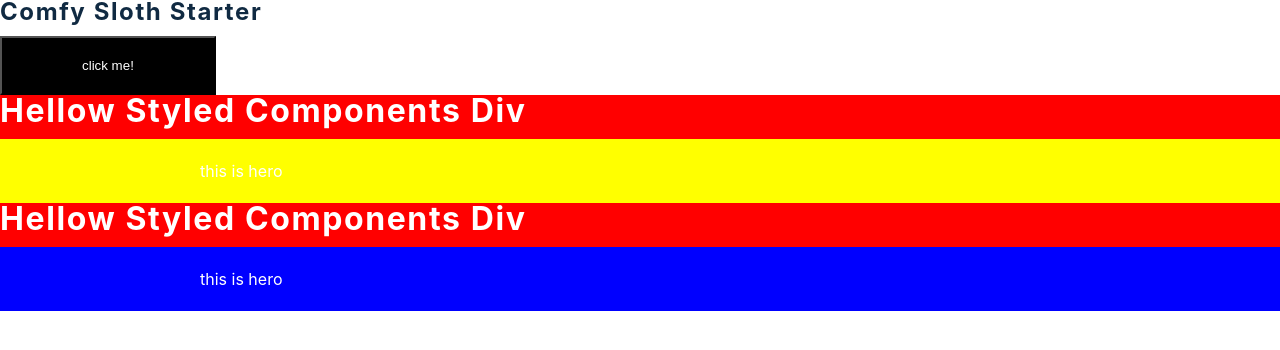
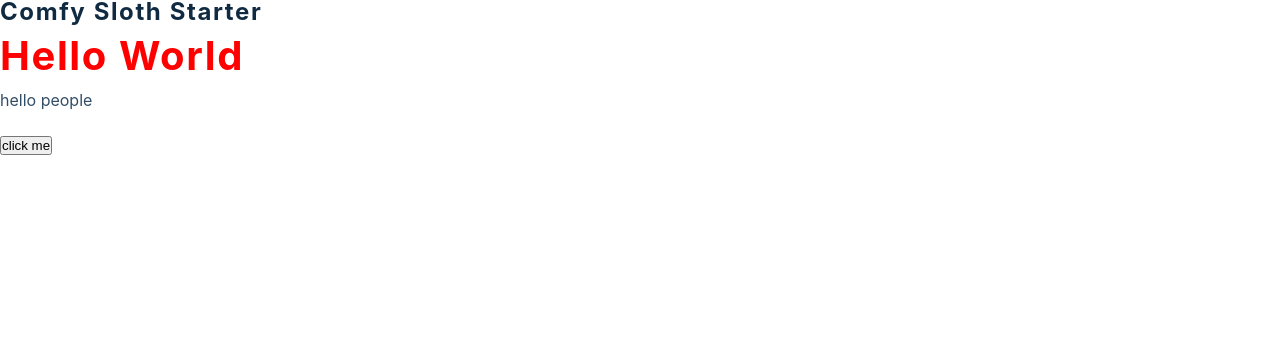
Before and after one commit to pooya2293/E-Commerce, a React (Create React App) app: page / in a window 1280 px wide. Shown: the top 350 px of the page. Built offline with nearby package versions, Linux system fonts and the light colour scheme; the HTML template or start-up script is replaced by a standard one.

Commit message:
make Testing component styled-components

```diff
--- a/src/App.js
+++ b/src/App.js
@@ -1,49 +1,13 @@
 import React from 'react'
 import { BrowserRouter as Router, Switch, Route } from 'react-router-dom'
 import { Navbar, Sidebar, Footer } from './components'
-import styled from 'styled-components'
-
-const Btn = styled.button`
-  background : black;
-  color: #fff;
-  padding : 20px 80px;
-`
-
-const Container = styled.div`
-  background : red;
-  color: #fff;
-  .hero {
-  	background : yellow;
-  	padding: 20px 200px;
-  }
-`
-const Container2 = styled.div`
-  background : red;
-  color: #fff;
-  .hero {
-  	background : blue;
-  	padding: 20px 200px;
-  }
-`
+import Testing from './Testing'
 function App() {
   return(
-   <div>
+  	<div>
       <h4>comfy sloth starter</h4>
-      <Btn>click me!</Btn>
-      <Container>
-      	<div>
-      	  <h3>hellow styled components div</h3>
-      	</div>
-      	<div className="hero">this is hero</div>
-      </Container>
-      <Container2>
-      	<div>
-      	  <h3>hellow styled components div</h3>
-      	</div>
-      	<div className="hero">this is hero</div>{/*this div background is blue with the same class name but with difrent style work*/}
-
-      </Container2>
-   </div>
+      <Testing />
+  	</div>
   )
 }
 
--- /dev/null
+++ b/src/Testing.js
@@ -0,0 +1,21 @@
+import React from 'react'
+import styled from 'styled-components'
+
+const Testing = () => {
+	return (
+		<Wrapper>
+		  <h2>hello world</h2>
+		  <p>hello people</p>
+		  <button>click me</button>
+		</Wrapper>
+	)
+}
+
+const Wrapper = styled.section`
+  h2{
+  	color: red;
+  }
+`
+
+
+export default Testing
```
